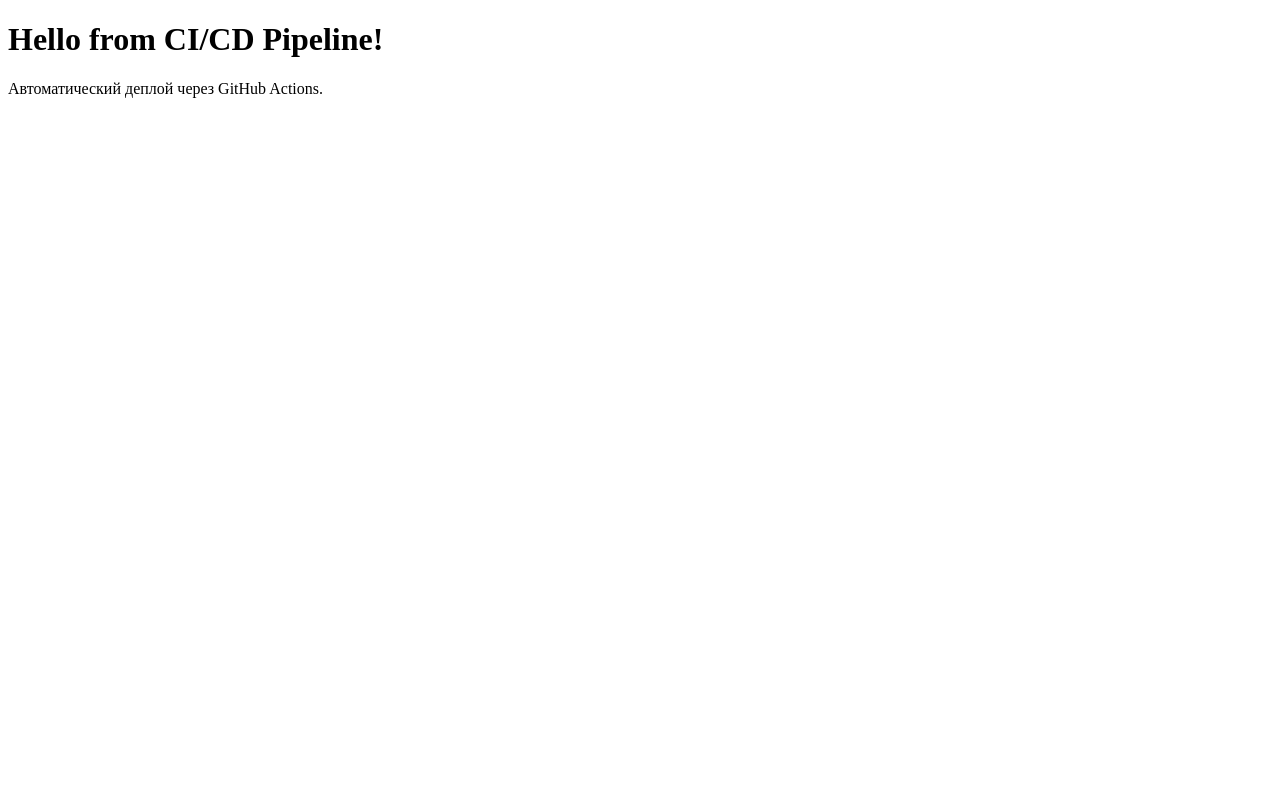
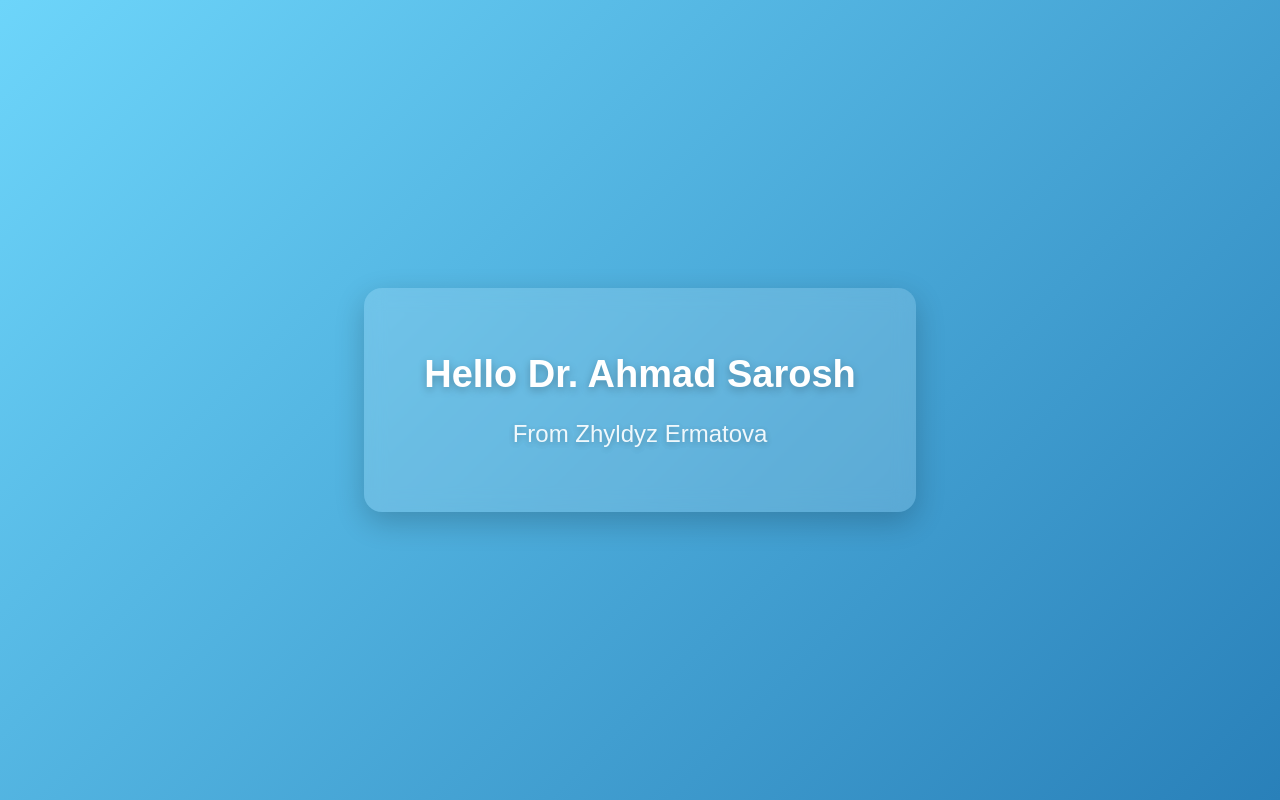
Before and after one commit to avotamre06/ci-cd-github-actions, a plain HTML site: page index.html in a window 1280 px wide. Drawn offline with Linux system fonts and the light colour scheme.

Commit message:
Update index.html

```diff
--- a/index.html
+++ b/index.html
@@ -1,10 +1,52 @@
 <!DOCTYPE html>
-<html>
+<html lang="en">
 <head>
-    <title>My CI/CD Project</title>
+    <meta charset="UTF-8">
+    <meta name="viewport" content="width=device-width, initial-scale=1.0">
+    <title>Hello Dr. Ahmad Sarosh</title>
+    <style>
+        body {
+            margin: 0;
+            font-family: 'Arial', sans-serif;
+            background: linear-gradient(135deg, #6dd5fa, #2980b9);
+            height: 100vh;
+            display: flex;
+            justify-content: center;
+            align-items: center;
+            color: white;
+            text-align: center;
+        }
+        .card {
+            background: rgba(255, 255, 255, 0.15);
+            padding: 40px 60px;
+            border-radius: 18px;
+            backdrop-filter: blur(10px);
+            box-shadow: 0 10px 30px rgba(0,0,0,0.2);
+            animation: fadeIn 1.2s ease-in-out;
+        }
+        h1 {
+            font-size: 38px;
+            margin-bottom: 10px;
+            text-shadow: 0 3px 8px rgba(0,0,0,0.25);
+        }
+        p {
+            font-size: 24px;
+            opacity: 0.9;
+            font-weight: 300;
+            text-shadow: 0 2px 6px rgba(0,0,0,0.25);
+        }
+        @keyframes fadeIn {
+            from {opacity: 0; transform: translateY(20px);}
+            to {opacity: 1; transform: translateY(0);}
+        }
+    </style>
 </head>
 <body>
-    <h1>Hello from CI/CD Pipeline!</h1>
-    <p>Автоматический деплой через GitHub Actions.</p>
+
+    <div class="card">
+        <h1>Hello Dr. Ahmad Sarosh</h1>
+        <p>From Zhyldyz Ermatova</p>
+    </div>
+
 </body>
 </html>
```
